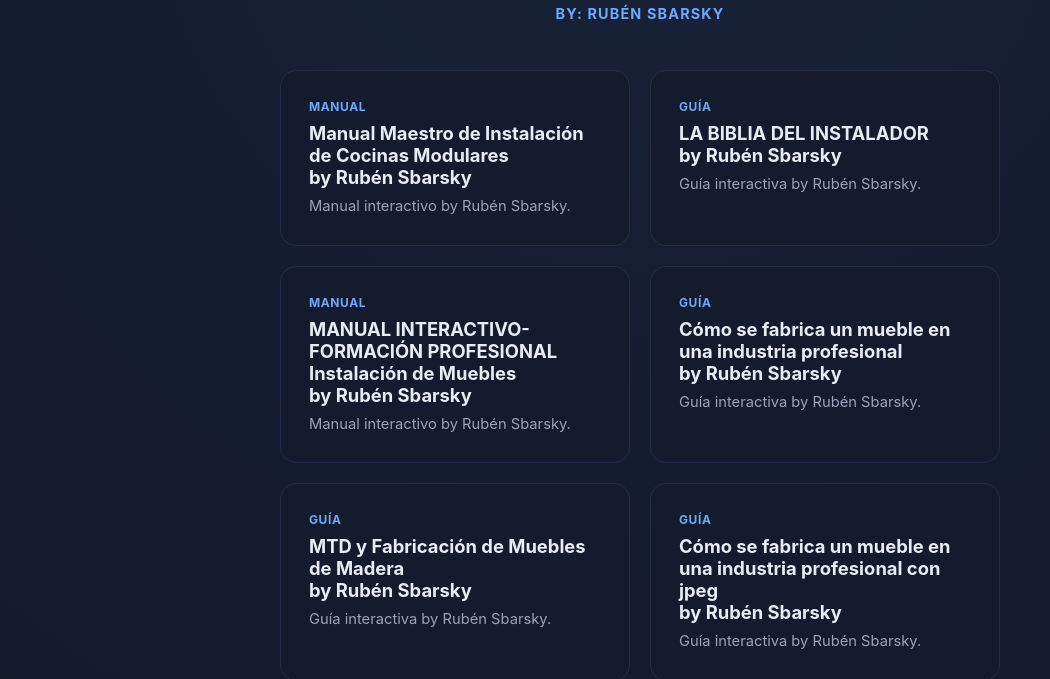
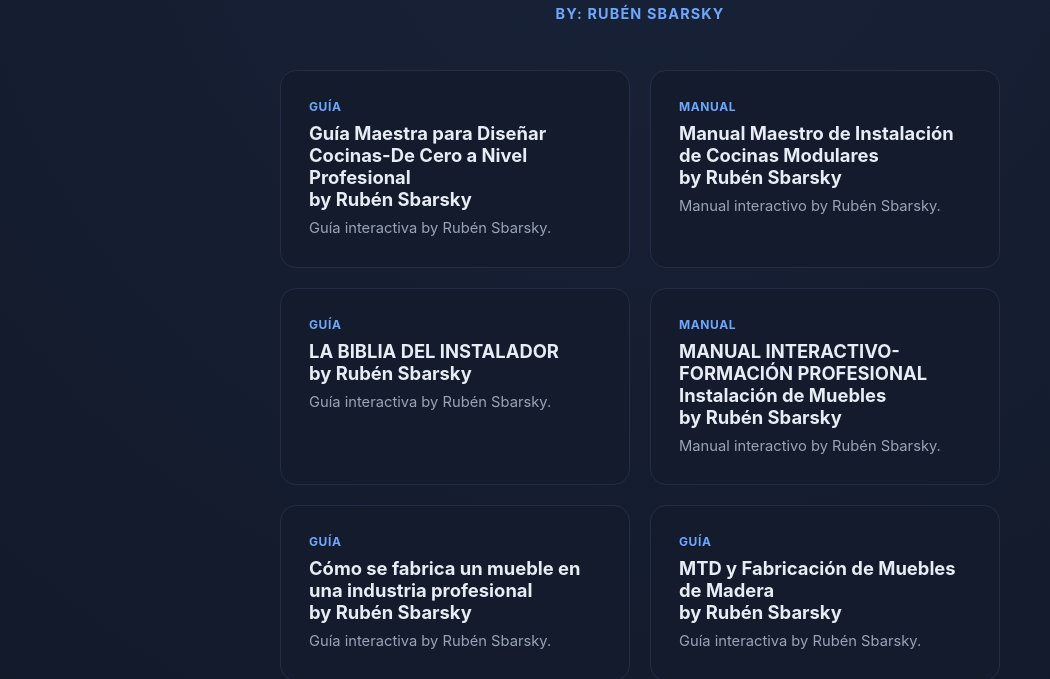
Before and after one commit to rubenurbano/instalacion-de-muebles-modulares, a plain HTML site: page index.html in a window 1280 px wide. Shown: the part 155-834 px from the top of the page, without its empty margins (0-1050 px from the left). Drawn offline with Linux system fonts and the light colour scheme.

Commit message:
Añadir tarjeta Guía Maestra para Diseñar Cocinas

```diff
--- a/index.html
+++ b/index.html
@@ -92,6 +92,11 @@
   <p class="author">By: Rubén Sbarsky</p>
 
   <div class="grid">
+    <a class="card" href="https://rubenurbano.github.io/instalacion-de-muebles-modulares/guia-maestra-para-disenar-cocinas-de-cero-a-nivel-profesional.html">
+      <span class="tag">Guía</span>
+      <h2>Guía Maestra para Diseñar Cocinas-De Cero a Nivel Profesional<br>by Rubén Sbarsky</h2>
+      <p>Guía interactiva by Rubén Sbarsky.</p>
+    </a>
     <a class="card" href="https://rubenurbano.github.io/instalacion-de-muebles-modulares/manual-maestro-de-instalacion-de-cocinas-modulares.html">
       <span class="tag">Manual</span>
       <h2>Manual Maestro de Instalación de Cocinas Modulares<br>by Rubén Sbarsky</h2>
```
